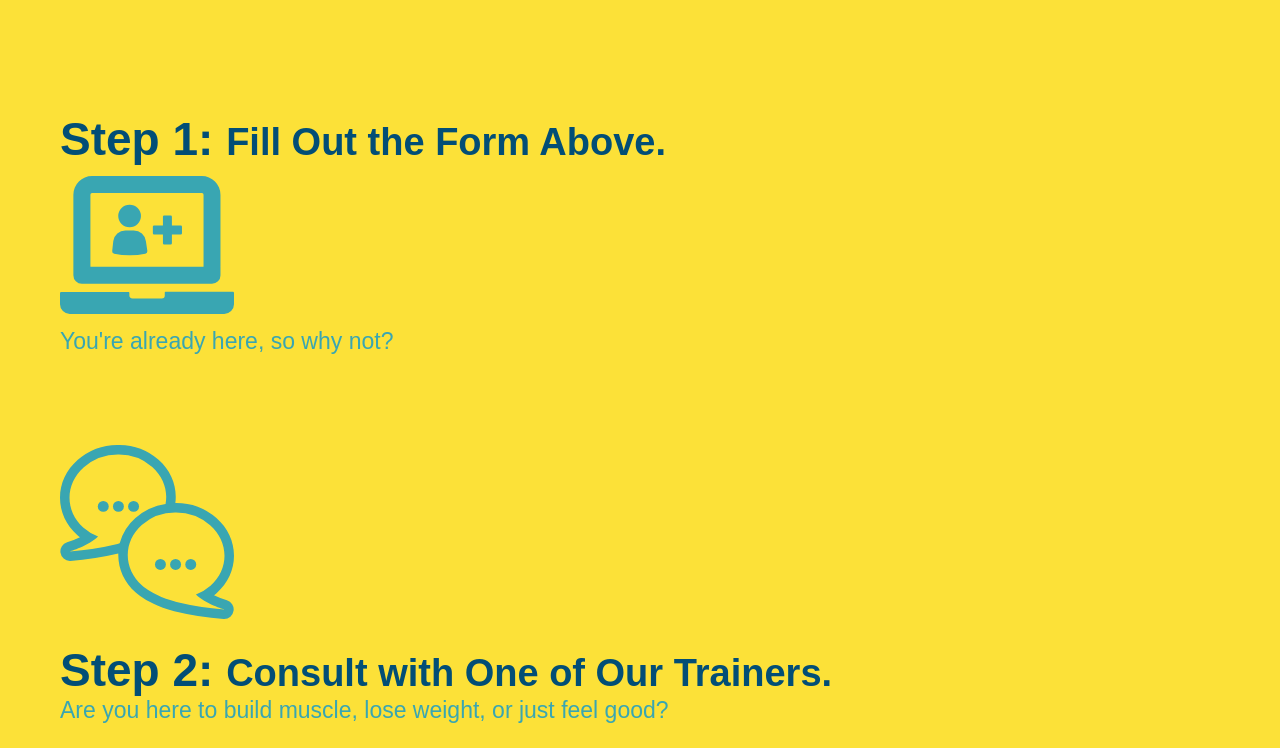
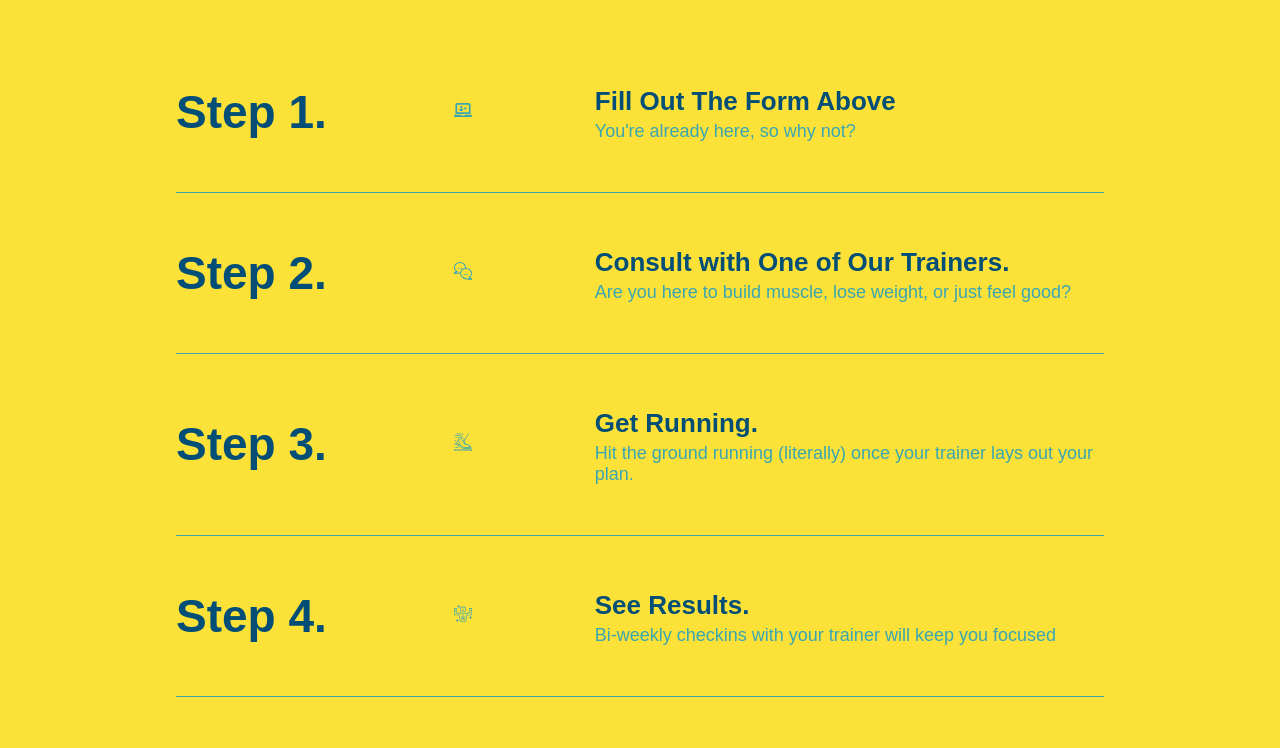
Before and after one commit to tielkingc/run-buddy, a plain HTML site: page index.html in a window 1280 px wide. Shown: the part 1352-2100 px from the top of the page. Drawn offline with Linux system fonts and the light colour scheme.

Commit message:
add flexbox to the steps

```diff
--- a/assets/css/styles.css
+++ b/assets/css/styles.css
@@ -170,28 +170,57 @@ section {
   background: #fce138;
 }
 
-.steps div {
-  margin-bottom: 80px;
-}
-
 .steps img {
   width: 15%;
   margin: 10px 0;
 }
 
-.steps h3 {
+.step {
+  margin: 50px auto;
+  padding-bottom: 50px;
+  width: 80%;
+  border-bottom: 1px solid #39a6b2;
+  display: flex;
+  flex-wrap: wrap;
+  align-items: center;
+  justify-content: space-between;
+}
+
+.step h3 {
   color: #024e76;
   font-size: 46px;
-  margin-top: 10px;
+  flex: 1 30%;
 }
 
-.steps p {
-  color: #39a6b2;
-  font-size: 23px;
+.step-text {
+  flex: 12;
 }
 
-.steps span {
-  font-size: 38px;
+.step-text p {
+  color: #39a6b2;
+  font-size: 18px;
+}
+
+.step-text h4 {
+  font-size: 26px;
+  line-height: 1.5;
+  color: #024e76;
+}
+
+.step-info {
+  flex: 2 70%;
+  display: flex;
+  flex-wrap: wrap;
+  align-items: center;
+}
+
+.step-img {
+  flex: 1 12%;
+  margin-right: 20px;
+}
+
+.step-img img {
+  max-width: 100%;
 }
 
 .trainer {
--- a/index.html
+++ b/index.html
@@ -86,28 +86,56 @@
                 <h2 class="section-title secondary-border">What You Do</h2>
             </div>
 
-            <div>
-                <h3>Step 1: <span>Fill Out the Form Above.</span></h3>
+            <div class="step">
+                <h3>Step 1.</h3>
+                <div class="step-info">
+                    <div class="step-img">
                         <img src="./assets/images/step-1.svg" alt="" />
+                    </div>
+                    <div class="step-text">
+                        <h4>Fill Out The Form Above</h4>
                         <p>You're already here, so why not?</p>
                     </div>
+                </div>
+            </div>
 
-            <div>
+            <div class="step">
+                <h3>Step 2.</h3>
+                <div class="step-info">
+                    <div class="step-img">
                         <img src="./assets/images/step-2.svg" alt="" />
-                <h3>Step 2: <span>Consult with One of Our Trainers.</span></h3>
+                    </div>
+                    <div class="step-text">
+                        <h4>Consult with One of Our Trainers.</h4>
                         <p>Are you here to build muscle, lose weight, or just feel good?</p>
                     </div>
+                </div>
+            </div>
 
-            <div>
+            <div class="step">
+                <h3>Step 3.</h3>
+                <div class="step-info">
+                    <div class="step-img">
                         <img src="./assets/images/step-3.svg" alt="" />
-                <h3>Step 3: <span>Get Running.</span></h3>
+                    </div>
+                    <div class="step-text">
+                        <h4>Get Running.</h4>
                         <p>Hit the ground running (literally) once your trainer lays out your plan.</p>
                     </div>
+                </div>
+            </div>
 
-            <div>
+            <div class="step">
+                <h3>Step 4.</h3>
+                <div class="step-info">
+                    <div class="step-img">
                         <img src="./assets/images/step-4.svg" alt="" />
-                <h3>Step 4: <span>See Results.</span></h3>
+                    </div>
+                    <div class="step-text">
+                        <h4>See Results.</h4>
                         <p>Bi-weekly checkins with your trainer will keep you focused</p>
+                    </div>
+                </div>
             </div>
         </section>
 
```
Lines whose indentation alone changed are shown as unchanged.
